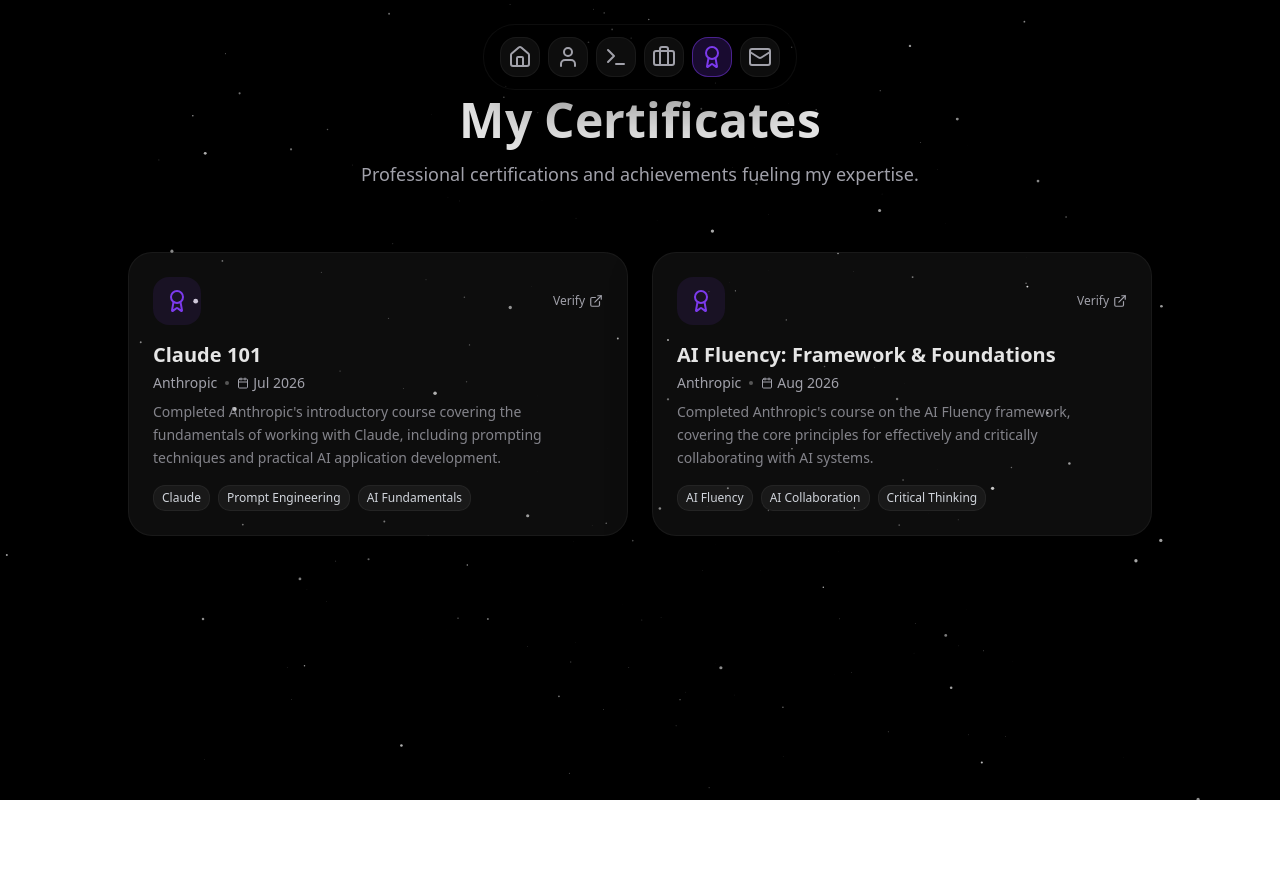
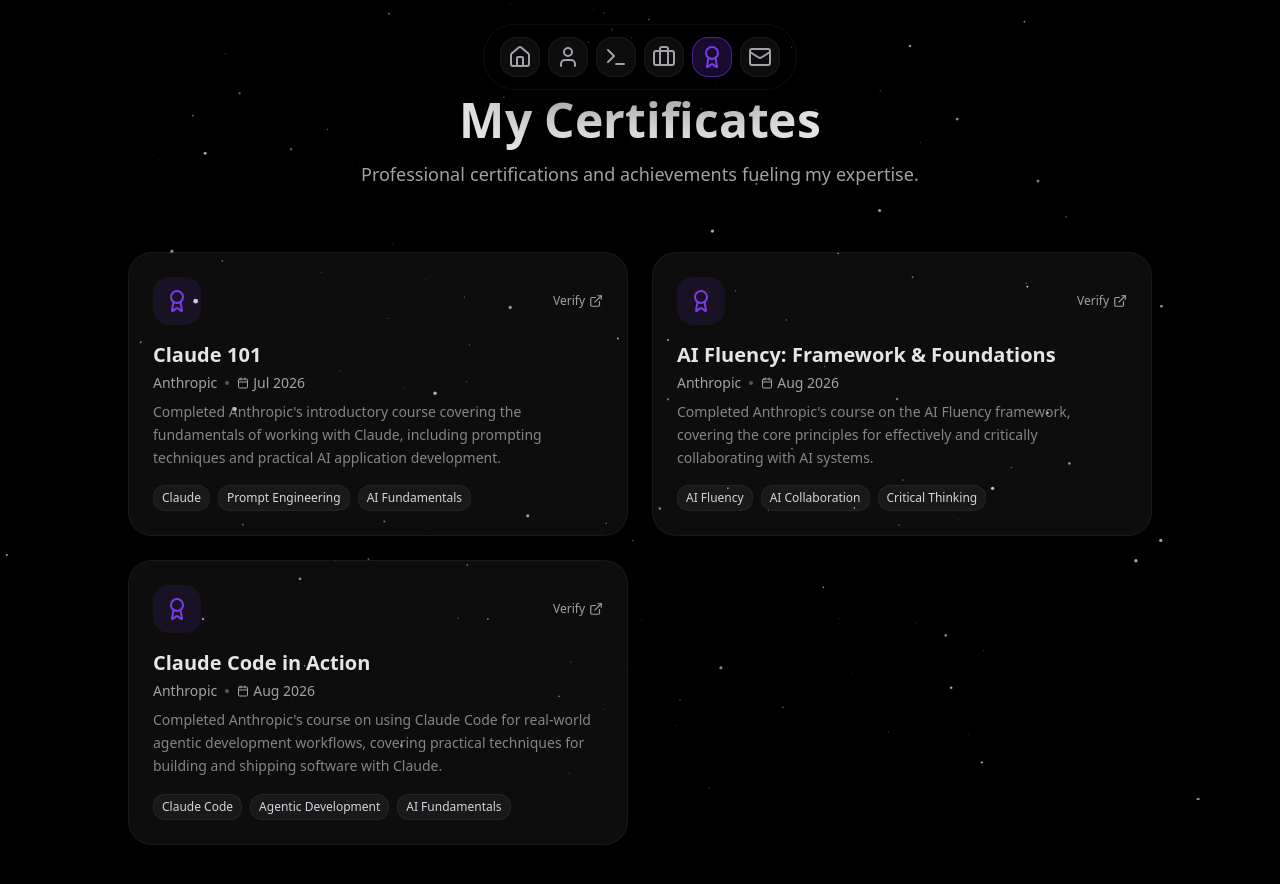
Before and after one commit to VSDeadShot/Portfolio, a Next.js app: page /certificates in a window 1280 px wide. Shown: the top 884 px of the page. Before the commit the page ends 800 px from the top, so only its background shows below. Built offline with nearby package versions, Linux system fonts and the light colour scheme.

Commit message:
feat: add Claude Code in Action certificate to certificates page

```diff
--- a/src/app/certificates/page.tsx
+++ b/src/app/certificates/page.tsx
@@ -22,6 +22,14 @@ const certificates: any[] = [
     link: "/certificates/ai-fluency-framework-foundations.pdf",
     description: "Completed Anthropic's course on the AI Fluency framework, covering the core principles for effectively and critically collaborating with AI systems.",
     skills: ["AI Fluency", "AI Collaboration", "Critical Thinking"],
+  },
+  {
+    title: "Claude Code in Action",
+    issuer: "Anthropic",
+    date: "Aug 2026",
+    link: "/certificates/claude-code-in-action.pdf",
+    description: "Completed Anthropic's course on using Claude Code for real-world agentic development workflows, covering practical techniques for building and shipping software with Claude.",
+    skills: ["Claude Code", "Agentic Development", "AI Fundamentals"],
   },
 ];
 
```
Also changed, not shown: 1 other file (tests, documents, lock files or other folders).
